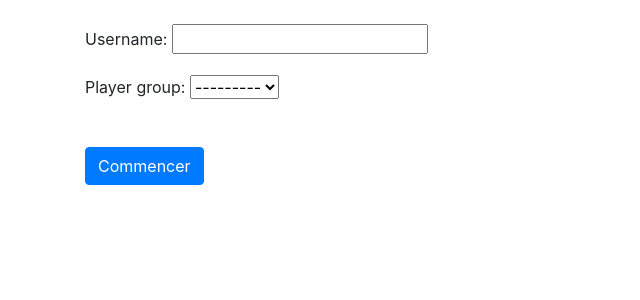
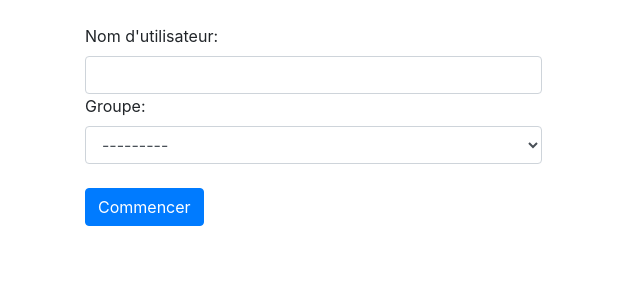
Before and after one commit to StfnC/quiz-website, a Django app: page / in a window 1280 px wide. Shown: the part 56-356 px from the top of the page, without its empty margins (0-640 px from the left). Run offline with Django 3.2, Linux system fonts and the light colour scheme; tables that the repository leaves empty hold one stand-in row (values such as "Sample post"); some libraries are stand-ins or nearby versions.

Commit message:
Modified style of home page

```diff
--- a/siteterre/quiz/forms.py
+++ b/siteterre/quiz/forms.py
@@ -5,3 +5,7 @@ class PlayerForm(ModelForm):
     class Meta:
         model = Player
         fields = ['username', 'player_group']
+        labels = {
+                    'username': 'Nom d\'utilisateur',
+                    'player_group': 'Groupe'
+                    }
--- a/siteterre/quiz/templates/quiz/home.html
+++ b/siteterre/quiz/templates/quiz/home.html
@@ -1,9 +1,20 @@
 {% extends "quiz/base.html" %}
+{% load widget_tweaks %}
 
 {% block app_content %}
     <form action="." method="POST">
-        {{ form.as_p }}
         {% csrf_token %}
+        {% for hidden_field in form.hidden_fields %}
+            {{ hidden_field }}
+        {% endfor %}
+        {% for field in form.visible_fields %}
+            <div class="form-row">
+                <div class="col-5">
+                    {{ field.label_tag }}
+                    {% render_field field class="form-control" %}
+                </div>
+            </div>
+        {% endfor %}
         <br>
         <button type="submit" class="btn btn-primary">Commencer</button>
     </form>
--- a/siteterre/siteterre/settings.py
+++ b/siteterre/siteterre/settings.py
@@ -38,6 +38,7 @@ INSTALLED_APPS = [
     'django.contrib.sessions',
     'django.contrib.messages',
     'django.contrib.staticfiles',
+    'widget_tweaks',
 ]
 
 MIDDLEWARE = [
```
